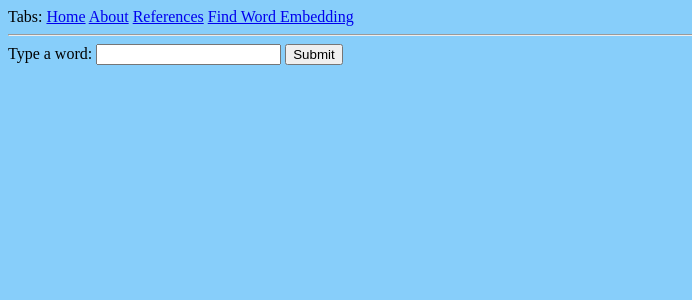
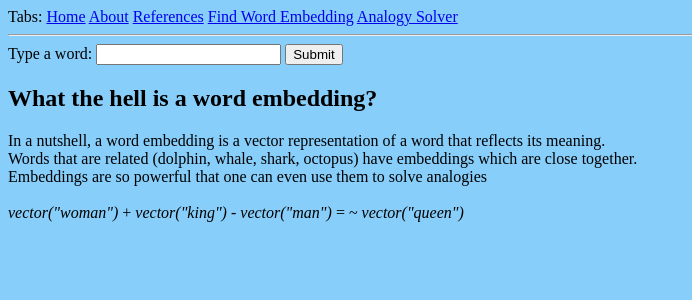
Before and after one commit to AaruranLog/Analogies, a Flask app: page /brown/word in a window 1280 px wide. Shown: the top 300 px of the page, without its empty margins (0-692 px from the left). Run offline with Flask 2, Linux system fonts and the light colour scheme.

Commit message:
added analogy solver

```diff
--- a/analogies/backend/word_vectors.py
+++ b/analogies/backend/word_vectors.py
@@ -30,9 +30,9 @@ class Model(object):
         """Returns the solution to the given analogy"""
         # TODO: include doctests here later
         try:
-            target2 = self.model.wv.most_similar_cosmul(
-                positive=[word2, target1], negative=[word1])
+            target2 = self.model.most_similar_cosmul(positive=[word2, target1], negative=[word1])
             return target2
         except KeyError:
             statement = f"{word1} is to {target1} as {word2} is to ?"
             warnings.warn(f"Failed to find solution to analogy: {statement}", UserWarning)
+            return None
--- a/analogies/routes.py
+++ b/analogies/routes.py
@@ -75,3 +75,24 @@ def brown_word2vec_post():
     else:
         display = word_embedding.tolist()
     return render_template("word-embedding.html", output=display)
+
+
+@app.route('/brown/analogy')
+def brown_analogy():
+    return render_template("analogy.html")
+
+
+@app.route('/brown/analogy', methods=['POST'])
+def brown_analogy_post():
+    word1 = request.form['word1']
+    target1 = request.form['target1']
+    word2 = request.form['word2']
+
+    # TODO: Write "latest_model" function, to wrap a regex file search"
+    brown_model = Model("analogies/backend/brown-20171221.vec")
+    target2 = brown_model.analogy(word1, target1, word2)
+
+    if target2 is None:
+        target2 = "***We can't solve this analogy. Corpus vocabulary is too small."
+
+    return render_template("analogy.html", output=target2)  # placeholder as we debug UI
--- a/analogies/templates/base.html
+++ b/analogies/templates/base.html
@@ -1,3 +1,4 @@
+<!DOCTYPE html>
 <html>
     <head>
     <style>
@@ -20,6 +21,7 @@
             <a href="/index">About</a>
             <a href="/references">References</a>
             <a href="/brown/word">Find Word Embedding</a>
+            <a href="/brown/analogy">Analogy Solver</a>
         </div>
         <hr>
         {% block content %}{% endblock %}
--- a/analogies/templates/index.html
+++ b/analogies/templates/index.html
@@ -1,5 +1,6 @@
 {% extends "base.html" %}
 
 {% block content %}
-    <h4>This Flask app illustrates and applies the source code.</h4>
+    <h4>This Flask app illustrates and applies the source code.</h4><br>
+    There are two utilities in this app: "Find Word Embedding", and "Analogy Solver"
 {% endblock %}
--- a/analogies/templates/word-embedding.html
+++ b/analogies/templates/word-embedding.html
@@ -8,4 +8,11 @@
     	Here is the corresponding embedding vector: {{output}}
     {% endif %}
 </form>
+    <h2> What the hell is a word embedding?</h2>
+    In a nutshell, a word embedding is a vector representation of a word that reflects its meaning. <br>
+    Words that are related (dolphin, whale, shark, octopus) have embeddings which are close together. <br>
+    Embeddings are so powerful that one can even use them to solve analogies <br><br>
+
+    <i>vector("woman")</i> + <i>vector("king")</i> - <i>vector("man")</i> = ~ <i>vector("queen")</i>
+
 {% endblock %}
```
Also changed, not shown: analogies/templates/analogy.html (added, +11 -0 lines), tests/test_routes.py (+1 -1 lines).
